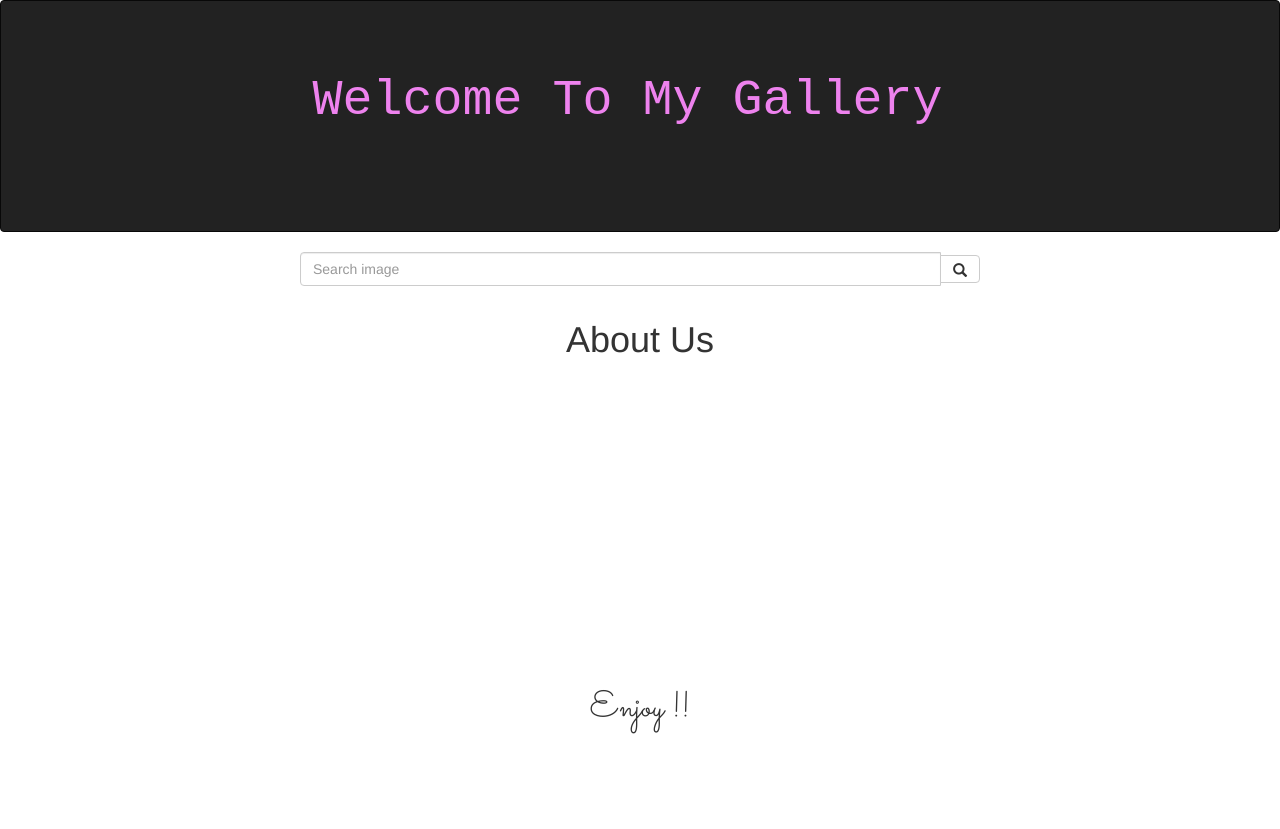
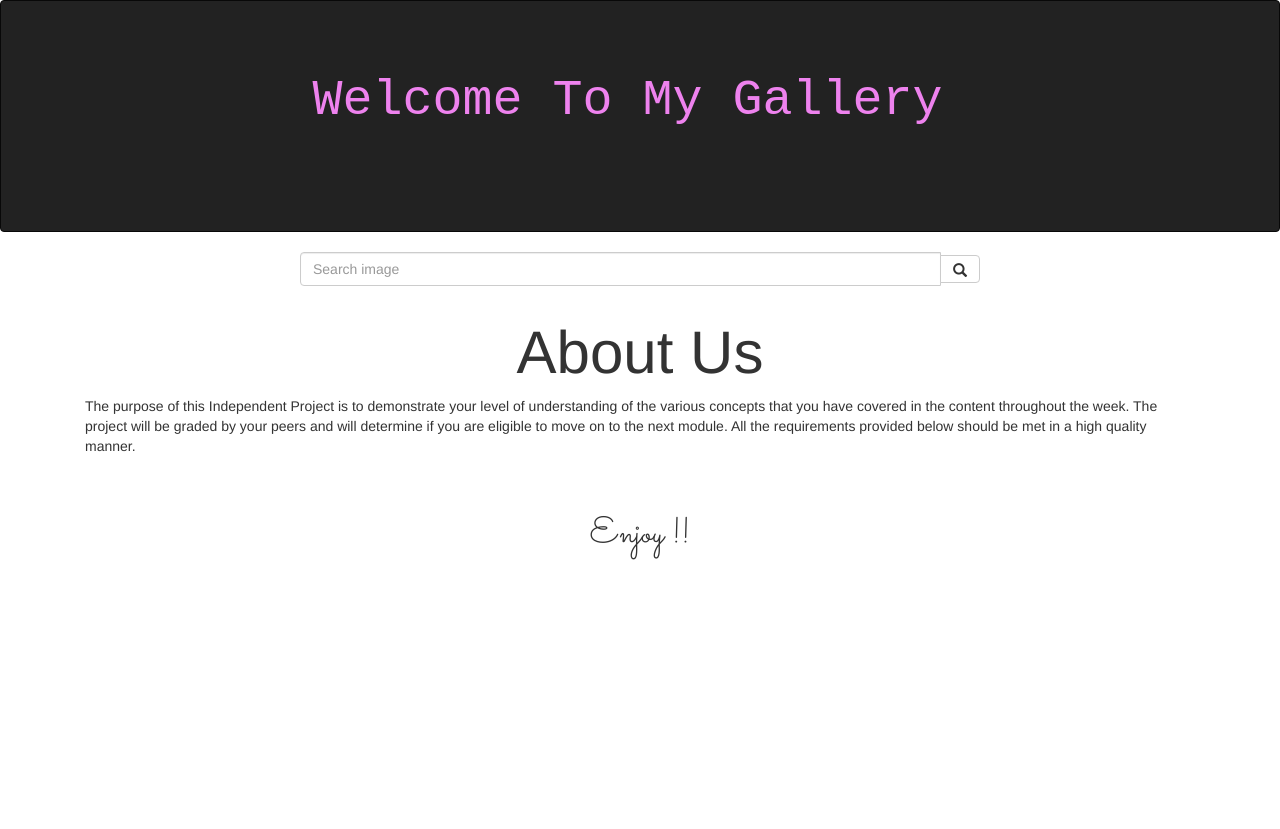
Before and after one commit to niEmerance/DjangoWeek1IP, a Django app: page / in a window 1280 px wide. After the commit the page ends 560 px from the top, so only its background shows below. Run offline with Django 3.2, Linux system fonts and the light colour scheme; data that the repository does not hold is empty; some libraries are stand-ins or nearby versions.

Commit message:
Design the homepage

```diff
--- a/photos/templates/all-picsPages/gallery.html
+++ b/photos/templates/all-picsPages/gallery.html
@@ -16,10 +16,11 @@
 {%block content%}
 {{block.super}}
 <div Class=container>
-    <h1 style="text-align: center">About Us</h1>
+    <h1 style="text-align: center;font-size: 60px">About Us</h1>
+    <p>The purpose of this Independent Project is to demonstrate your level of understanding of the various concepts that you have covered in the content throughout the week. The project will be graded by your peers and will determine if you are eligible to move on to the next module. All the requirements provided below should be met in a high quality manner.</p>
 </div>
 
-<div class="container-fluid" style="position: relative ; margin-top: 300px">
+<div class="container-fluid" style="position: relative ; margin-top: 30px">
     <h1 style="font-family: 'Sacramento', cursive;text-align: center;margin-bottom: 100px" >Enjoy !!</h1>
 
 
```
